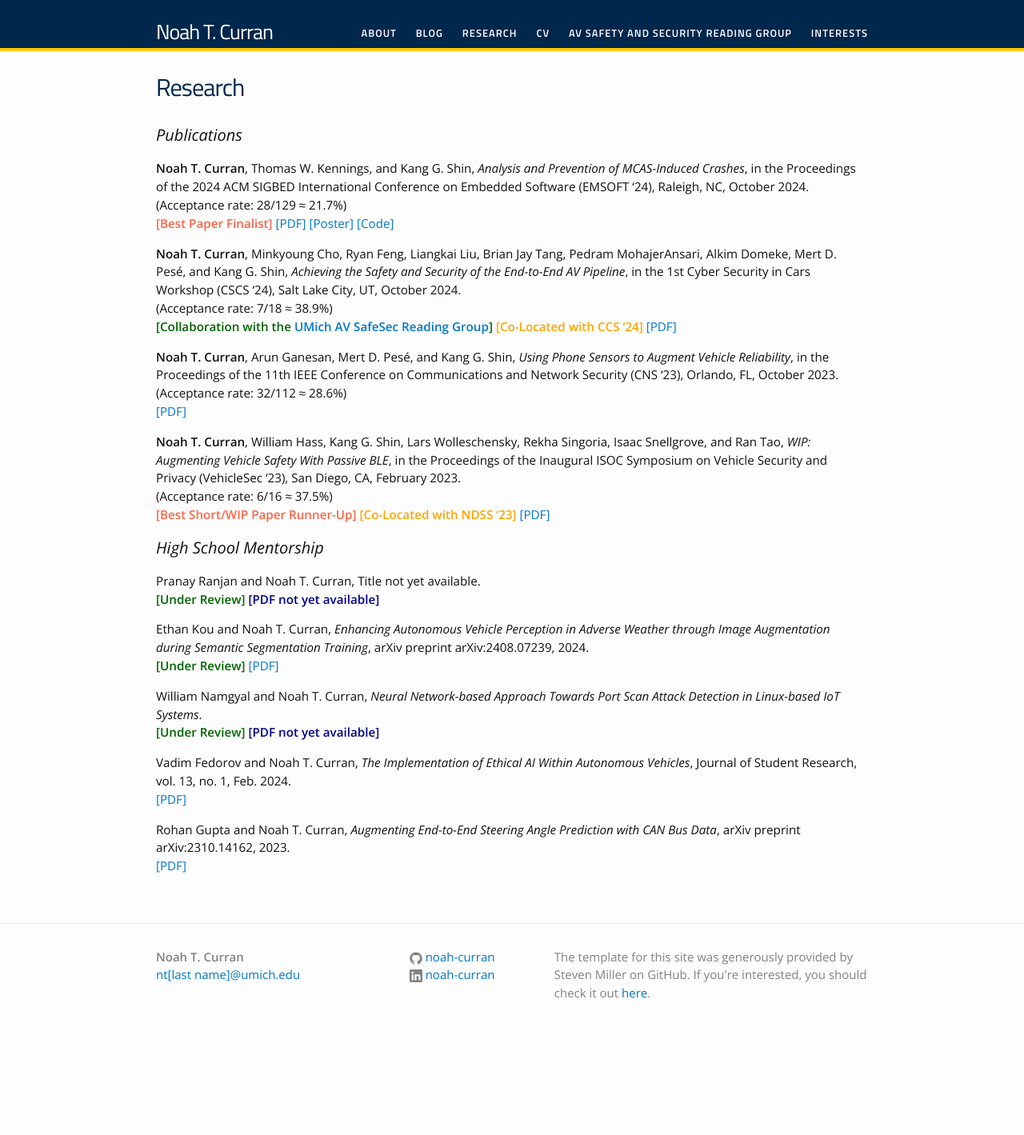
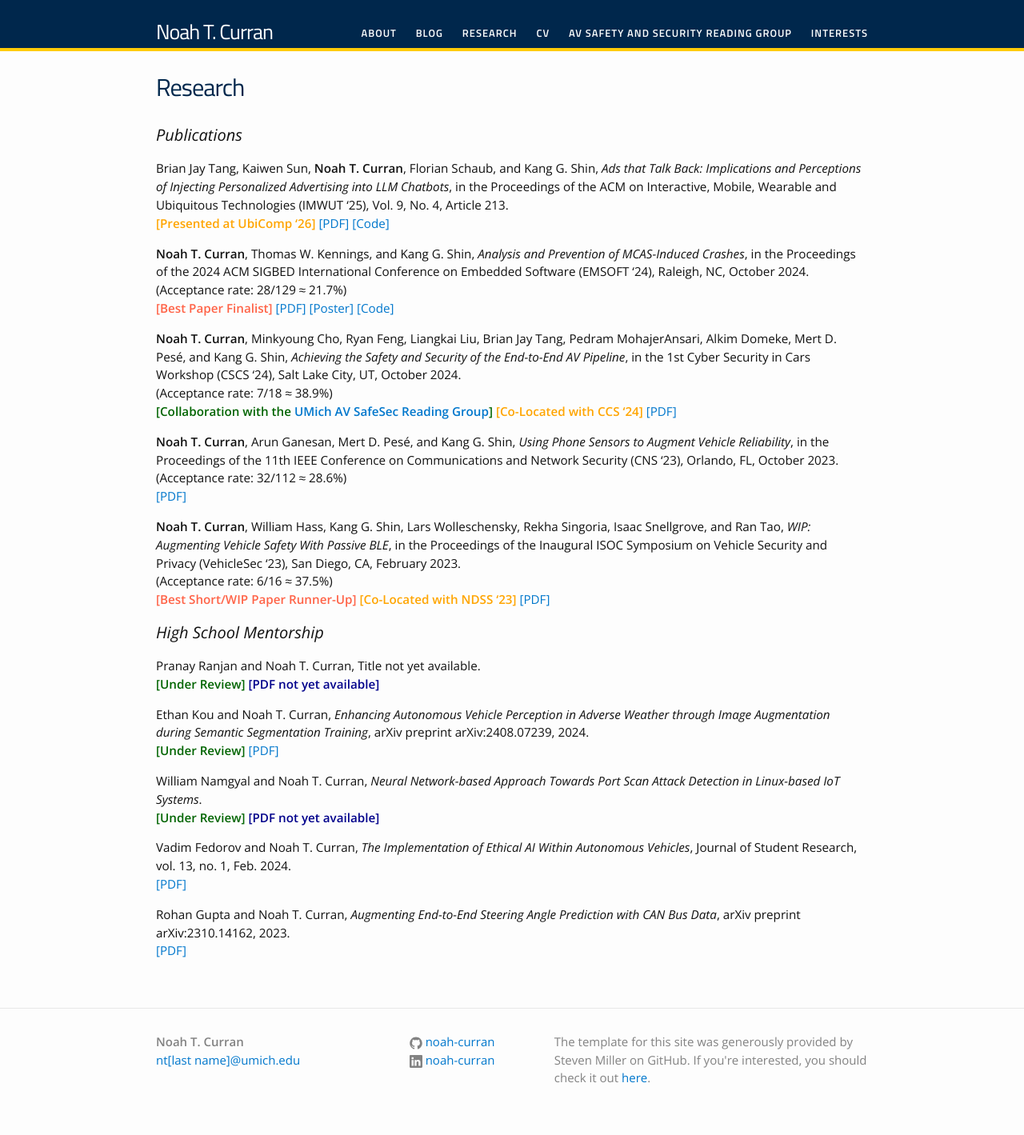
Before and after one commit to noah-curran/noah-curran.github.io, a Jekyll site: the page built from research.md, in a window 1280 px wide. Shown: the whole page at 80% size. Built offline with Jekyll 4.4.1, drawn with Linux system fonts in a browser that asks for light colours; before the commit the page ends 1312 px from its top, so only the background shows below that.

Commit message:
add imwut 25 paper

```diff
--- a/research.md
+++ b/research.md
@@ -5,6 +5,13 @@ permalink: /research/
 ---
 
 ### Publications
+Brian Jay Tang, Kaiwen Sun, <b>Noah T. Curran</b>, Florian Schaub, and Kang G. Shin,
+    <i>Ads that Talk Back: Implications and Perceptions of Injecting Personalized Advertising into LLM Chatbots</i>,
+    in the Proceedings of the ACM on Interactive, Mobile, Wearable and Ubiquitous Technologies (IMWUT '25), Vol. 9, No. 4, Article 213.
+<!-- (Acceptance rate: 28/129 ≈ 21.7%)   -->
+<b style="color:Orange;">[Presented at UbiComp '26]</b>
+<a href="/assets/files/imwut25-tang.pdf">[PDF]</a>
+<a href="https://github.com/byron123t/chatbot-ads">[Code]</a>
 
 <b>Noah T. Curran</b>, Thomas W. Kennings, and Kang G. Shin,
     <i>Analysis and Prevention of MCAS-Induced Crashes</i>,
```
Also changed, not shown: 1 other file.
